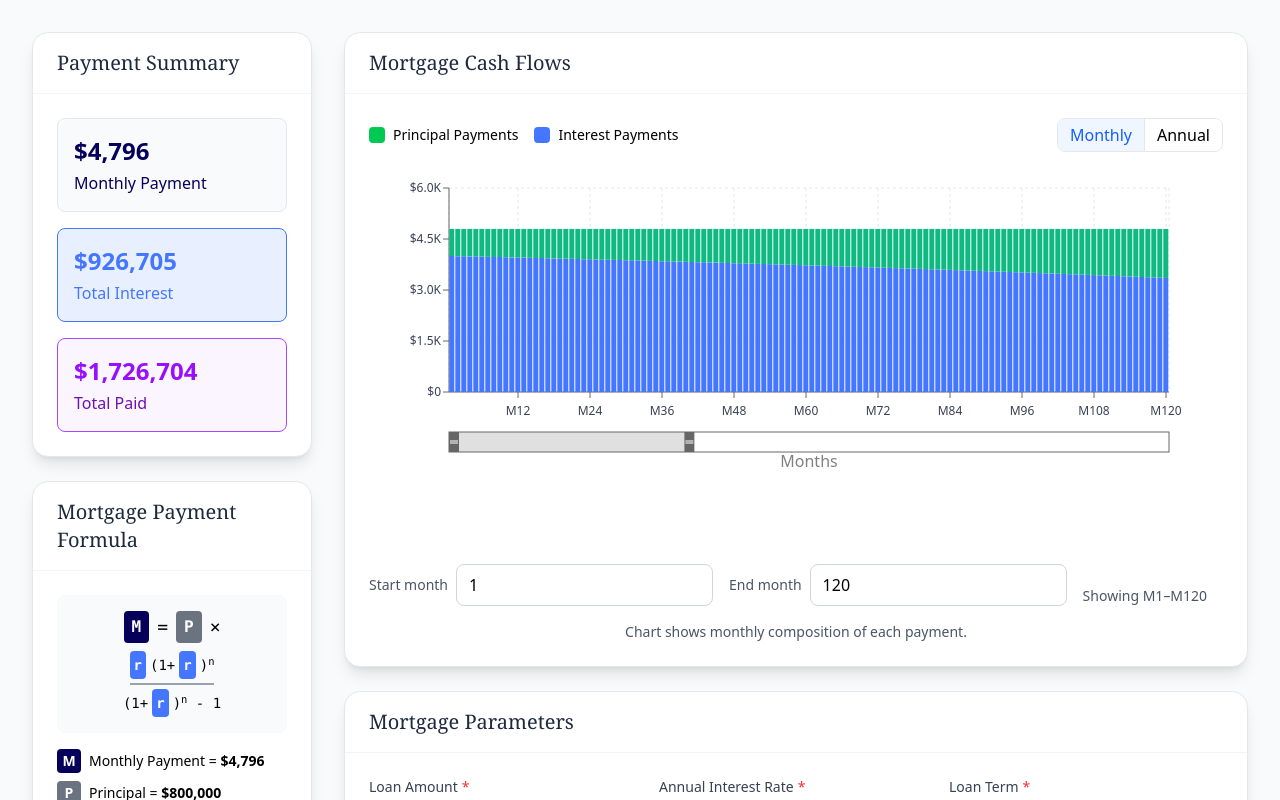
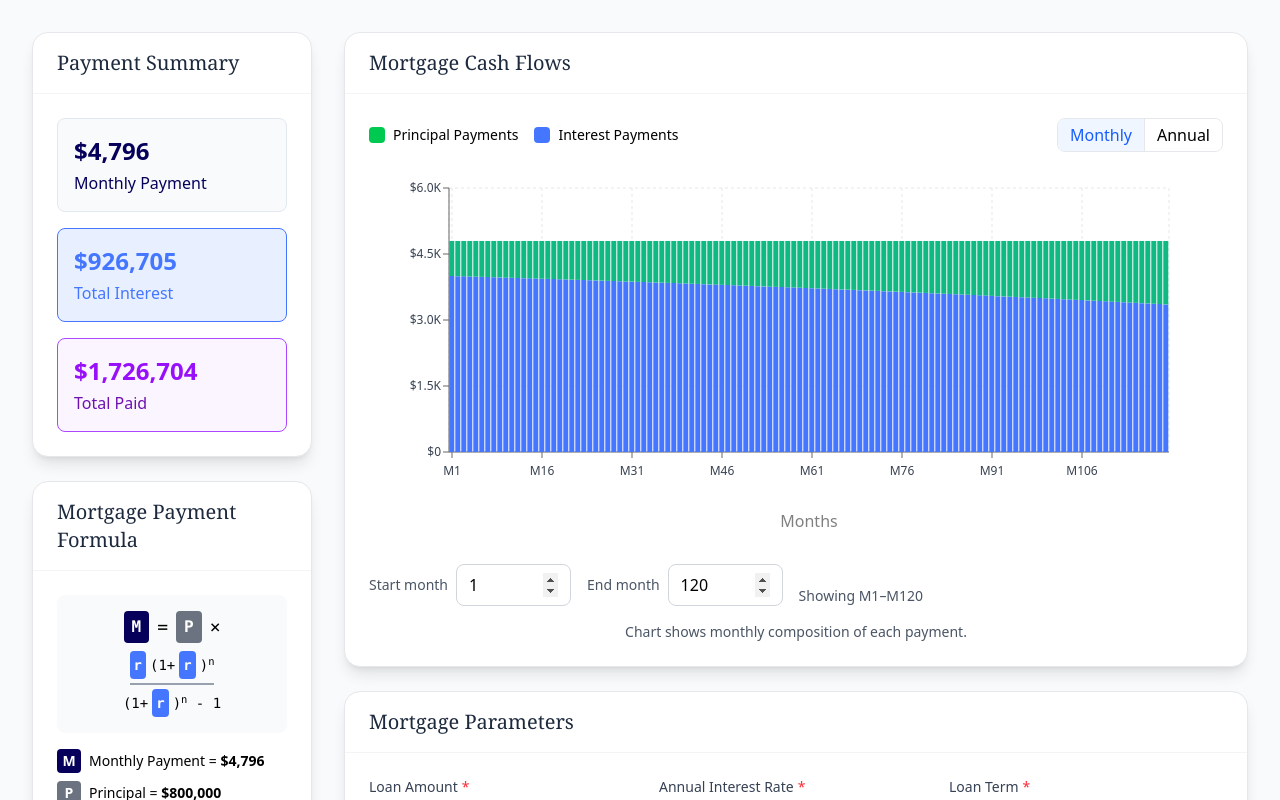
Before and after one commit to PaulReadCFA/lm2los1_mortgage, a React (Vite) app: page / in a window 1280 px wide. Shown: the top 800 px of the page. Built offline with nearby package versions, Linux system fonts and the light colour scheme.

Commit message:
spinners

```diff
--- a/src/App.jsx
+++ b/src/App.jsx
@@ -6,8 +6,7 @@ import {
   XAxis,
   YAxis,
   CartesianGrid,
-  Tooltip,
-  Brush
+  Tooltip
 } from "recharts";
 
 // =========================
@@ -68,10 +67,10 @@ const FormField = ({ id, label, children, error, helpText, required = false }) =
   );
 };
 
-// Numeric input that safely handles absent onChange and allows optional hiding of native steppers.
+// Simple numeric input - let browser handle spinners naturally
 const NumericInput = ({
   value,
-  onChange = () => {}, // safe default prevents runtime errors
+  onChange = () => {},
   min,
   max,
   step = 0.01,
@@ -87,10 +86,8 @@ const NumericInput = ({
 
   const [displayValue, setDisplayValue] = useState(toStr(value));
 
-  // Keep internal display string in sync with parent value updates
   useEffect(() => {
     setDisplayValue(toStr(value));
-    // eslint-disable-next-line react-hooks/exhaustive-deps
   }, [value, step]);
 
   const clamp = useCallback(
@@ -125,15 +122,17 @@ const NumericInput = ({
     [onChange, clamp, step]
   );
 
+  // Use inline styles to control spinner visibility
+  const inputStyles = {};
+
   return (
     <div className="relative">
       {prefix && (
         <span className="absolute left-3 top-1/2 -translate-y-1/2 text-gray-500 pointer-events-none">{prefix}</span>
       )}
       <input
-        type={hideSteppers ? "text" : "number"}
+        type="number"
         inputMode="decimal"
-        pattern={hideSteppers ? "[0-9]*([\\.][0-9]+)?" : undefined}
         value={displayValue}
         onChange={handleChange}
         onBlur={handleBlur}
@@ -141,8 +140,8 @@ const NumericInput = ({
         max={max}
         step={step}
         placeholder={placeholder}
-        className={`w-full px-3 py-2 border border-gray-300 rounded-lg focus:ring-2 focus:ring-blue-500 focus:border-blue-500 ${prefix ? "pl-8" : ""} ${suffix ? "pr-12" : ""}`}
-        style={{ MozAppearance: "textfield" }}
+        style={inputStyles}
+        className={`w-full px-3 py-2 border border-gray-300 rounded-lg focus:ring-2 focus:ring-blue-500 focus:border-blue-500 ${prefix ? "pl-8" : ""} ${suffix ? "pr-12" : ""} ${hideSteppers ? "no-spinners" : ""}`}
       />
       {suffix && (
         <span className="absolute right-8 top-1/2 -translate-y-1/2 text-gray-500 pointer-events-none">{suffix}</span>
@@ -199,7 +198,7 @@ const buildMortgageSchedule = ({ principal = 800000, rate = 0.06, years = 30 })
       if (!rate || monthlyRate === 0) {
         interestPayment = 0;
         principalPayment = monthlyPayment;
-        if (month === numPayments) principalPayment = remainingBalance; // exact cleanup
+        if (month === numPayments) principalPayment = remainingBalance;
       } else {
         interestPayment = remainingBalance * monthlyRate;
         principalPayment = monthlyPayment - interestPayment;
@@ -264,57 +263,59 @@ const CustomTooltip = ({ active, payload, isMonthly }) => {
 // =========================
 export default function EnhancedMortgageCalculator() {
   const [inputs, setInputs] = useState(DEFAULT_INPUTS);
-  const [view, setView] = useState("monthly"); // "monthly" | "annual"
-
-  // Track Brush range so we can adapt tick density and avoid label collisions
-  const [brushRange, setBrushRange] = useState({ startIndex: 0, endIndex: 120 });
+  const [view, setView] = useState("monthly");
+  const [monthRange, setMonthRange] = useState({ start: 1, end: 120 });
 
   const validationErrors = useMemo(() => validateMortgageInputs(inputs), [inputs]);
   const hasErrors = Object.keys(validationErrors).length > 0;
+
+  // Force spinners to be visible by injecting CSS into document head
+  useEffect(() => {
+    const styleId = 'force-number-spinners';
+    if (document.getElementById(styleId)) return; // Don't add twice
+
+    const style = document.createElement('style');
+    style.id = styleId;
+    style.textContent = `
+      /* Force number input spinners to be visible - overrides framework CSS */
+      input[type="number"]::-webkit-outer-spin-button,
+      input[type="number"]::-webkit-inner-spin-button {
+        -webkit-appearance: auto !important;
+        opacity: 1 !important;
+        height: auto !important;
+        margin: 0 !important;
+      }
+
+      /* Only hide spinners when explicitly requested with no-spinners class */
+      input[type="number"].no-spinners::-webkit-outer-spin-button,
+      input[type="number"].no-spinners::-webkit-inner-spin-button {
+        -webkit-appearance: none !important;
+        height: 0 !important;
+        margin: 0 !important;
+      }
+
+      input[type="number"].no-spinners {
+        -moz-appearance: textfield;
+      }
+    `;
+    document.head.appendChild(style);
+
+    return () => {
+      const existing = document.getElementById(styleId);
+      if (existing) existing.remove();
+    };
+  }, []);
 
   const mortgage = useMemo(() => {
     if (hasErrors) return null;
     return buildMortgageSchedule(inputs);
   }, [inputs, hasErrors]);
 
-  // Monthly dataset (raw schedule) -- MUST be defined BEFORE monthlyTicks
   const chartDataMonthly = useMemo(() => {
     if (!mortgage?.schedule?.length) return [];
     return mortgage.schedule.map((p) => ({ ...p, monthLabel: `M${p.month}` }));
   }, [mortgage]);
 
-  // Compute dynamic monthly ticks based on current Brush window size
-  const monthlyTicks = useMemo(() => {
-    if (!chartDataMonthly.length) return [];
-
-    const start = Math.max(0, brushRange.startIndex ?? 0);
-    const end = Math.min(chartDataMonthly.length - 1, brushRange.endIndex ?? chartDataMonthly.length - 1);
-    const visible = Math.max(1, end - start + 1);
-
-    // Choose step based on visible window size (use >= thresholds so 120 shows yearly ticks)
-    let step;
-    if (visible >= 240) step = 60; // ~5 years
-    else if (visible >= 180) step = 24; // 2 years
-    else if (visible >= 120) step = 12; // 1 year
-    else if (visible >= 60) step = 6;  // half-year
-    else if (visible >= 24) step = 3;  // quarterly
-    else step = 2;                     // every 2 months for tight views
-
-    const ticks = [];
-    for (let i = start; i <= end; i++) {
-      const m = i + 1; // month number (1-based)
-      if (m % step === 0) ticks.push(`M${m}`);
-    }
-    // Optionally include the final label only if it's not already aligned and won't crowd the last tick
-    const lastMonth = end + 1;
-    const lastTickVal = ticks.length ? parseInt(ticks[ticks.length - 1].slice(1), 10) : -Infinity;
-    if (lastMonth % step !== 0 && lastMonth - lastTickVal >= Math.ceil(step / 2)) {
-      ticks.push(`M${lastMonth}`);
-    }
-    return ticks;
-  }, [chartDataMonthly, brushRange]);
-
-  // Annual aggregation
   const chartDataAnnual = useMemo(() => {
     if (!mortgage?.schedule?.length) return [];
     const yearly = {};
@@ -341,52 +342,54 @@ export default function EnhancedMortgageCalculator() {
 
   const chartData = view === "monthly" ? chartDataMonthly : chartDataAnnual;
 
-  // Reset brush to a sane default when switching views
-  useEffect(() => {
-    if (view === "monthly") {
-      setBrushRange({ startIndex: 0, endIndex: Math.min(119, Math.max(0, chartDataMonthly.length - 1)) });
-    }
-  }, [view, chartDataMonthly.length]);
+  const visibleChartData = useMemo(() => {
+    if (view === "annual") return chartData;
+    const start = Math.max(0, monthRange.start - 1);
+    const end = Math.min(chartData.length - 1, monthRange.end - 1);
+    return chartData.slice(start, end + 1);
+  }, [chartData, monthRange, view]);
 
   const updateInput = useCallback((field, value) => {
     setInputs((prev) => ({ ...prev, [field]: value }));
   }, []);
 
-  // Reset to defaults function
   const resetToDefaults = useCallback(() => {
     setInputs(DEFAULT_INPUTS);
     setView("monthly");
-    setBrushRange({ startIndex: 0, endIndex: 120 });
+    setMonthRange({ start: 1, end: 120 });
   }, []);
 
-  // Keep brush range within bounds if term changes
   useEffect(() => {
-    const maxIdx = Math.max(0, chartDataMonthly.length - 1);
-    setBrushRange((r) => ({
-      startIndex: Math.min(r.startIndex ?? 0, maxIdx),
-      endIndex: Math.min(r.endIndex ?? maxIdx, maxIdx),
+    const maxMonth = Math.max(1, chartDataMonthly.length);
+    setMonthRange((r) => ({
+      start: Math.min(r.start, maxMonth),
+      end: Math.min(r.end, maxMonth)
     }));
   }, [chartDataMonthly.length]);
 
-  // Accessible controls mirroring the Brush (keyboard & SR friendly)
+  const getXAxisInterval = useCallback((dataLength) => {
+    if (dataLength <= 12) return 0;
+    const targetTicks = 8;
+    const interval = Math.ceil(dataLength / targetTicks) - 1;
+    return Math.max(0, interval);
+  }, []);
+
   const setStartMonth = useCallback((m) => {
     const maxMonth = Math.max(1, chartDataMonthly.length);
     const clamped = Math.max(1, Math.min(m || 1, maxMonth));
-    setBrushRange((r) => {
-      const end = Math.max(r.endIndex ?? 0, 0);
-      const startIdx = Math.min(clamped - 1, end); // never beyond end
-      return { startIndex: startIdx, endIndex: end };
-    });
+    setMonthRange((r) => ({
+      start: Math.min(clamped, r.end),
+      end: r.end
+    }));
   }, [chartDataMonthly.length]);
 
   const setEndMonth = useCallback((m) => {
     const maxMonth = Math.max(1, chartDataMonthly.length);
     const clamped = Math.max(1, Math.min(m || 1, maxMonth));
-    setBrushRange((r) => {
-      const start = Math.max(r.startIndex ?? 0, 0);
-      const endIdx = Math.max(clamped - 1, start); // never before start
-      return { startIndex: start, endIndex: endIdx };
-    });
+    setMonthRange((r) => ({
+      start: r.start,
+      end: Math.max(clamped, r.start)
+    }));
   }, [chartDataMonthly.length]);
 
   const formatCurrency = (amount) =>
@@ -401,7 +404,6 @@ export default function EnhancedMortgageCalculator() {
     <div className="min-h-screen bg-gray-50 py-8">
       <div className="max-w-7xl mx-auto px-4 sm:px-6 lg:px-8">
         <div className="grid grid-cols-1 md:grid-cols-4 gap-8">
-        {/* LEFT COLUMN: Summary + Formula */}
           <div className="md:col-span-1 space-y-6">
             <Card title="Payment Summary">
               {hasErrors ? (
@@ -435,7 +437,6 @@ export default function EnhancedMortgageCalculator() {
               ) : null}
             </Card>
 
-          {/* Formula Box - NOW ON LEFT */}
             {mortgage && !hasErrors && (
               <Card title="Mortgage Payment Formula">
                 <div className="space-y-4">
@@ -510,7 +511,6 @@ export default function EnhancedMortgageCalculator() {
             )}
           </div>
 
-        {/* RIGHT COLUMN: Chart + Parameters */}
           <div className="md:col-span-3 space-y-6">
             <Card title="Mortgage Cash Flows">
               {mortgage && chartData.length > 0 ? (
@@ -532,7 +532,6 @@ export default function EnhancedMortgageCalculator() {
                     </div>
                   </div>
 
-                  {/* Screen reader data table */}
                   <div className="sr-only">
                     <table>
                       <caption>Mortgage payment breakdown by {view === "monthly" ? "month" : "year"} showing first 10 periods</caption>
@@ -545,7 +544,7 @@ export default function EnhancedMortgageCalculator() {
                         </tr>
                       </thead>
                       <tbody>
-                        {chartData.slice(0, 10).map(row => (
+                        {visibleChartData.slice(0, 10).map(row => (
                           <tr key={row.month || row.year}>
                             <th scope="row">{view === "monthly" ? `Month ${row.month}` : `Year ${row.year}`}</th>
                             <td className="text-right">${row.interestPayment.toFixed(2)}</td>
@@ -553,8 +552,8 @@ export default function EnhancedMortgageCalculator() {
                             <td className="text-right">${row.remainingBalance.toFixed(2)}</td>
                           </tr>
                         ))}
-                        {chartData.length > 10 && (
-                          <tr><td colSpan="4" className="text-center">... and {chartData.length - 10} more {view === "monthly" ? "months" : "years"}</td></tr>
+                        {visibleChartData.length > 10 && (
+                          <tr><td colSpan="4" className="text-center">... and {visibleChartData.length - 10} more {view === "monthly" ? "months" : "years"}</td></tr>
                         )}
                       </tbody>
                     </table>
@@ -570,8 +569,8 @@ export default function EnhancedMortgageCalculator() {
                     </div>
                     <ResponsiveContainer width="100%" height="100%">
                       <BarChart
-                        data={chartData}
-                        margin={{ top: 20, right: 54, left: 20, bottom: 100 }}
+                        data={visibleChartData}
+                        margin={{ top: 20, right: 54, left: 20, bottom: 60 }}
                         barCategoryGap="5%"
                         maxBarSize={60}
                       >
@@ -579,9 +578,8 @@ export default function EnhancedMortgageCalculator() {
                         <XAxis
                           dataKey={view === "monthly" ? "monthLabel" : "yearLabel"}
                           tick={{ fontSize: 12, fill: COLORS.chart.text }}
-                          ticks={view === "monthly" ? monthlyTicks : undefined}
                           label={{ value: view === "monthly" ? "Months" : "Years", position: "bottom", offset: 24 }}
-                          interval={0}
+                          interval={view === "monthly" ? getXAxisInterval(visibleChartData.length) : 0}
                           height={40}
                           padding={{ left: 0, right: 0 }}
                           tickMargin={8}
@@ -590,55 +588,36 @@ export default function EnhancedMortgageCalculator() {
                         <Tooltip content={<CustomTooltip isMonthly={view === "monthly"} />} />
                         <Bar dataKey="interestPayment" name="Interest Payments" stackId="payment" fill={COLORS.cfa.primary} />
                         <Bar dataKey="principalPayment" name="Principal Payments" stackId="payment" fill={COLORS.semantic.positive} />
-                        {view === "monthly" && (
-                          <Brush
-                            dataKey="monthLabel"
-                            height={20}
-                            travellerWidth={10}
-                            margin={{ left: 40, right: 70 }}
-                            startIndex={brushRange.startIndex}
-                            endIndex={Math.min(brushRange.endIndex, Math.max(0, chartDataMonthly.length - 1))}
-                            onChange={(range) => {
-                              // Range can be an object or array depending on Recharts version; normalize
-                              const s = typeof range?.startIndex === 'number' ? range.startIndex : 0;
-                              const e = typeof range?.endIndex === 'number' ? range.endIndex : Math.max(0, chartDataMonthly.length - 1);
-                              setBrushRange({ startIndex: s, endIndex: e });
-                            }}
-                          />
-                        )}
                       </BarChart>
                     </ResponsiveContainer>
                   </div>
 
-                  {/* Accessible controls mirroring the Brush */}
                   {view === "monthly" && (
                     <div role="group" aria-label="Select visible month range" className="mt-3 flex flex-wrap items-end gap-4">
                       <div className="flex items-center gap-2">
                         <label htmlFor="start-month" className={`${TYPOGRAPHY.caption}`}>Start month</label>
                         <NumericInput
-                          value={Math.min(brushRange.startIndex + 1, Math.max(1, chartDataMonthly.length))}
+                          value={monthRange.start}
                           onChange={setStartMonth}
                           min={1}
                           max={Math.max(1, chartDataMonthly.length)}
                           step={1}
-                          hideSteppers
                           placeholder="1"
                         />
                       </div>
                       <div className="flex items-center gap-2">
                         <label htmlFor="end-month" className={`${TYPOGRAPHY.caption}`}>End month</label>
                         <NumericInput
-                          value={Math.min(brushRange.endIndex + 1, Math.max(1, chartDataMonthly.length))}
+                          value={monthRange.end}
                           onChange={setEndMonth}
                           min={1}
                           max={Math.max(1, chartDataMonthly.length)}
                           step={1}
-                          hideSteppers
                           placeholder="120"
                         />
                       </div>
                       <div aria-live="polite" className={`${TYPOGRAPHY.caption} text-gray-600`}>
-                        Showing M{Math.min(brushRange.startIndex + 1, Math.max(1, chartDataMonthly.length))}–M{Math.min(brushRange.endIndex + 1, Math.max(1, chartDataMonthly.length))}
+                        Showing M{monthRange.start}–M{monthRange.end}
                       </div>
                     </div>
                   )}
@@ -658,7 +637,6 @@ export default function EnhancedMortgageCalculator() {
               )}
             </Card>
 
-            {/* Parameters - NOW ON RIGHT */}
             <Card title="Mortgage Parameters">
               <div className="grid grid-cols-1 md:grid-cols-3 gap-4">
                 <FormField id="principal" label="Loan Amount" error={validationErrors.principal} helpText="Total amount borrowed" required>
@@ -696,7 +674,6 @@ export default function EnhancedMortgageCalculator() {
                 </FormField>
               </div>
 
-              {/* Reset Button */}
               <div className="pt-4 border-t border-gray-200 mt-4">
                 <button
                   onClick={resetToDefaults}
```
Lines whose indentation alone changed are shown as unchanged.
